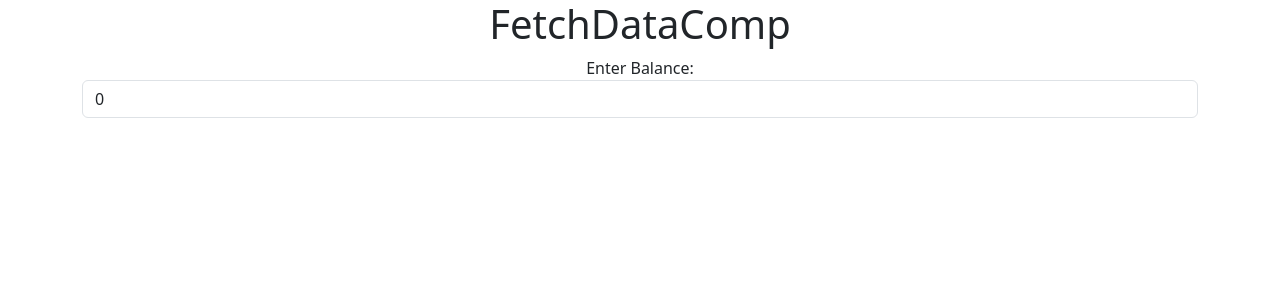
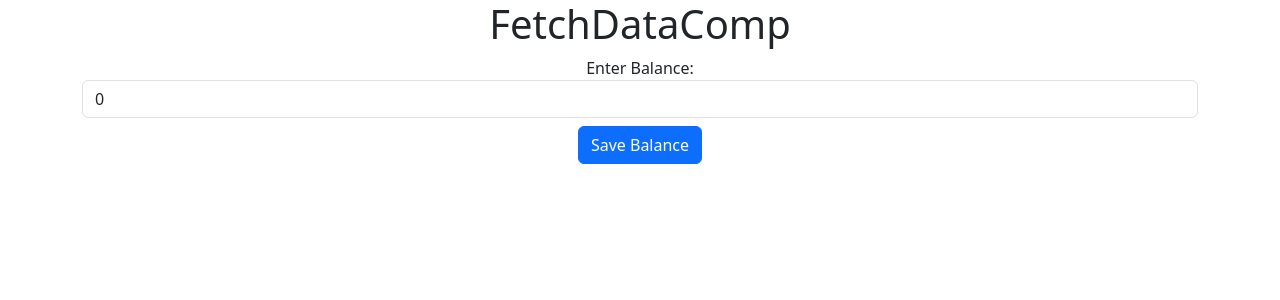
Before and after one commit to razvangvr/balance-tracker, a React (Create React App) app in the folder react-app/: page / in a window 1280 px wide. Shown: the top 300 px of the page. Built offline with nearby package versions, Linux system fonts and the light colour scheme.

Commit message:
[Save Balance SnapShot Component] - Post Balance from FE Added a Save Button

```diff
--- a/react-app/src/components/BalanceSnapshotComp.js
+++ b/react-app/src/components/BalanceSnapshotComp.js
@@ -1,7 +1,7 @@
 import React from 'react';
 import 'bootstrap/dist/css/bootstrap.min.css';
 
-const BalanceSnapshotComp = ({ balance, onBalanceChange }) => {
+const BalanceSnapshotComp = ({ balance, onBalanceChange, onSave }) => {
 
 
     const onChangeEvtHandler = (event) => {
@@ -22,6 +22,9 @@ const BalanceSnapshotComp = ({ balance, onBalanceChange }) => {
                 placeholder="Enter a float number"
                 className="form-control"
             />
+            <button className="btn btn-primary mt-2"  onClick={onSave}>
+                Save Balance
+            </button>
         </div>
     );
 };
--- a/react-app/src/components/FetchDataComp.js
+++ b/react-app/src/components/FetchDataComp.js
@@ -10,13 +10,18 @@ const FetchDataComp = ()  => {
 
     const [message, setMessage] = useState('');
 
-    const handleSnapshotUpdate = (newSnapshot) => {
-        console.log("New SnapshotUpdate:",newSnapshot);
-        postBalance(newSnapshot);
+    const handleSnapshotInputted = (newSnapshot) => {
+        console.log("New Snapshot Inputted:",newSnapshot);
+
         setBalanceSnapshot(newSnapshot);
     }
 
+    const handSnapshotSaved = async () => {
+        await postBalance(balanceSnapshot);
+    }
+
     const postBalance = async (newBalance) => {
+        console.log("POST newBalanceSnapShot")
         try {
             const response = await axios.post('http://localhost:8002/balance/snapshot', {
                 balance: parseFloat(newBalance),
@@ -34,7 +39,10 @@ const FetchDataComp = ()  => {
     return(
         <div className="container">
             <h1>FetchDataComp</h1>
-            <BalanceSnapshotComp balance={balanceSnapshot}  onBalanceChange={handleSnapshotUpdate} />
+            <BalanceSnapshotComp balance={balanceSnapshot}
+                                 onBalanceChange={handleSnapshotInputted}
+                                 onSave={handSnapshotSaved}
+            />
             {message && <div className="alert alert-info">{message}</div>}
         </div>
     );
```
